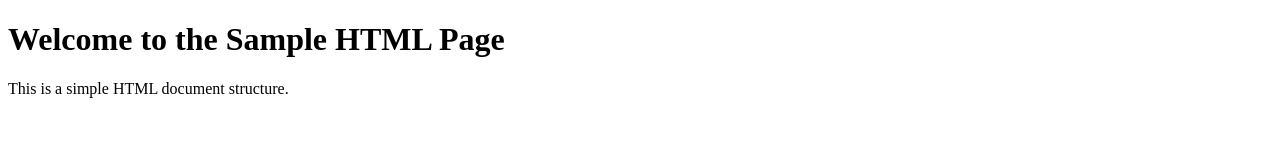
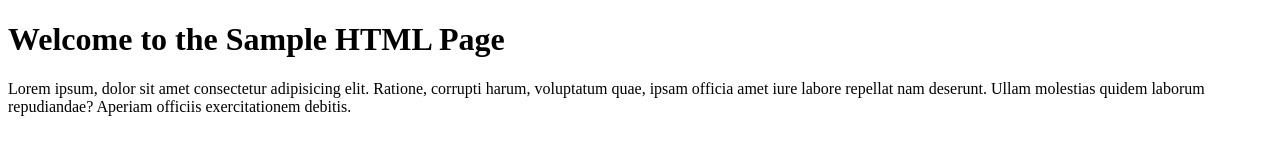
Before and after one commit to Sonia-1221/Web, a plain HTML site: page index.html in a window 1280 px wide. Drawn offline with Linux system fonts and the light colour scheme.

Commit message:
Update index.html

```diff
--- a/index.html
+++ b/index.html
@@ -7,7 +7,7 @@
     <head>
         <body>
     <h1>Welcome to the Sample HTML Page</h1>
-    <p>This is a simple HTML document structure.</p>
+    <p>Lorem ipsum, dolor sit amet consectetur adipisicing elit. Ratione, corrupti harum, voluptatum quae, ipsam officia amet iure labore repellat nam deserunt. Ullam molestias quidem laborum repudiandae? Aperiam officiis exercitationem debitis.</p>
         </body>
     </head>
 </html>
```
